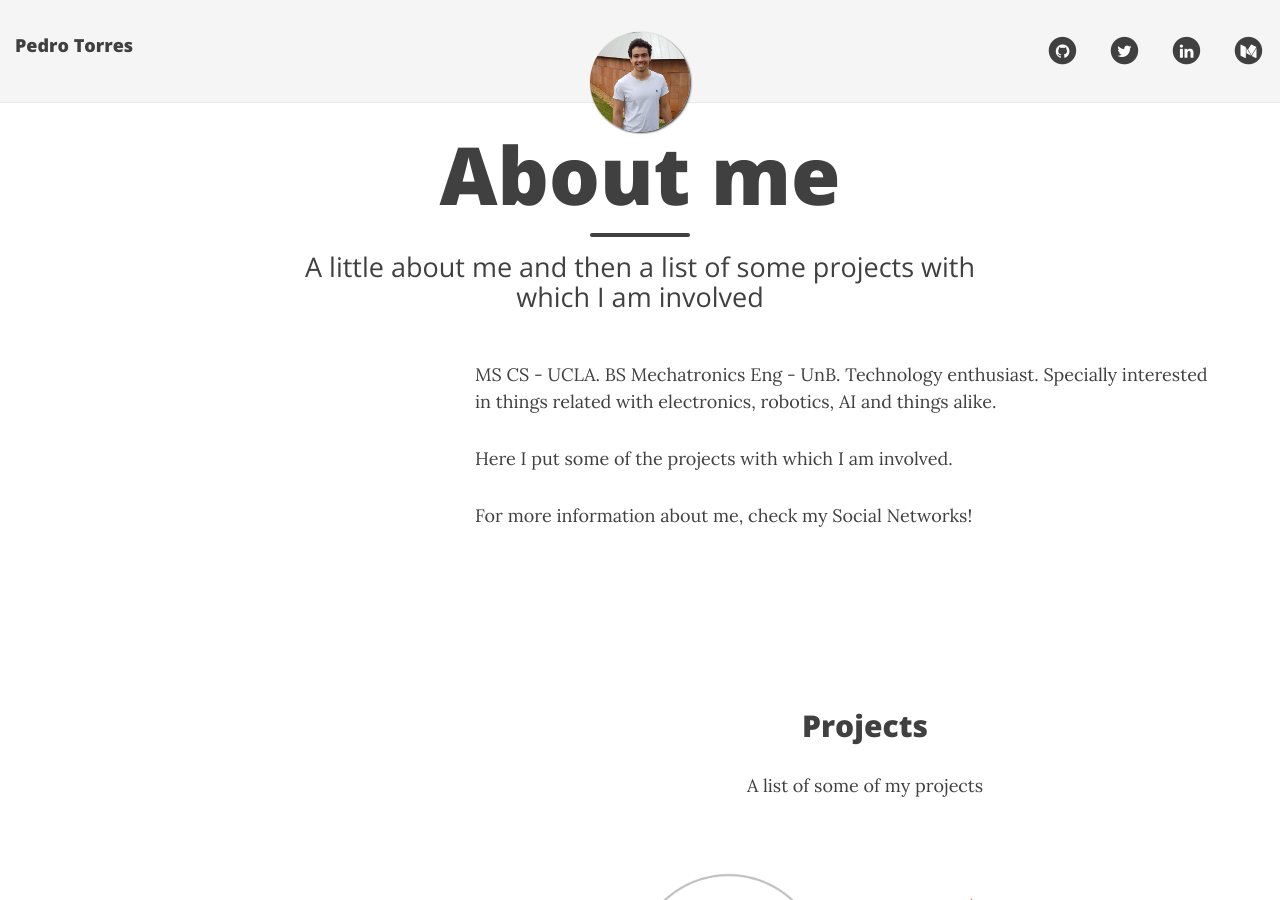
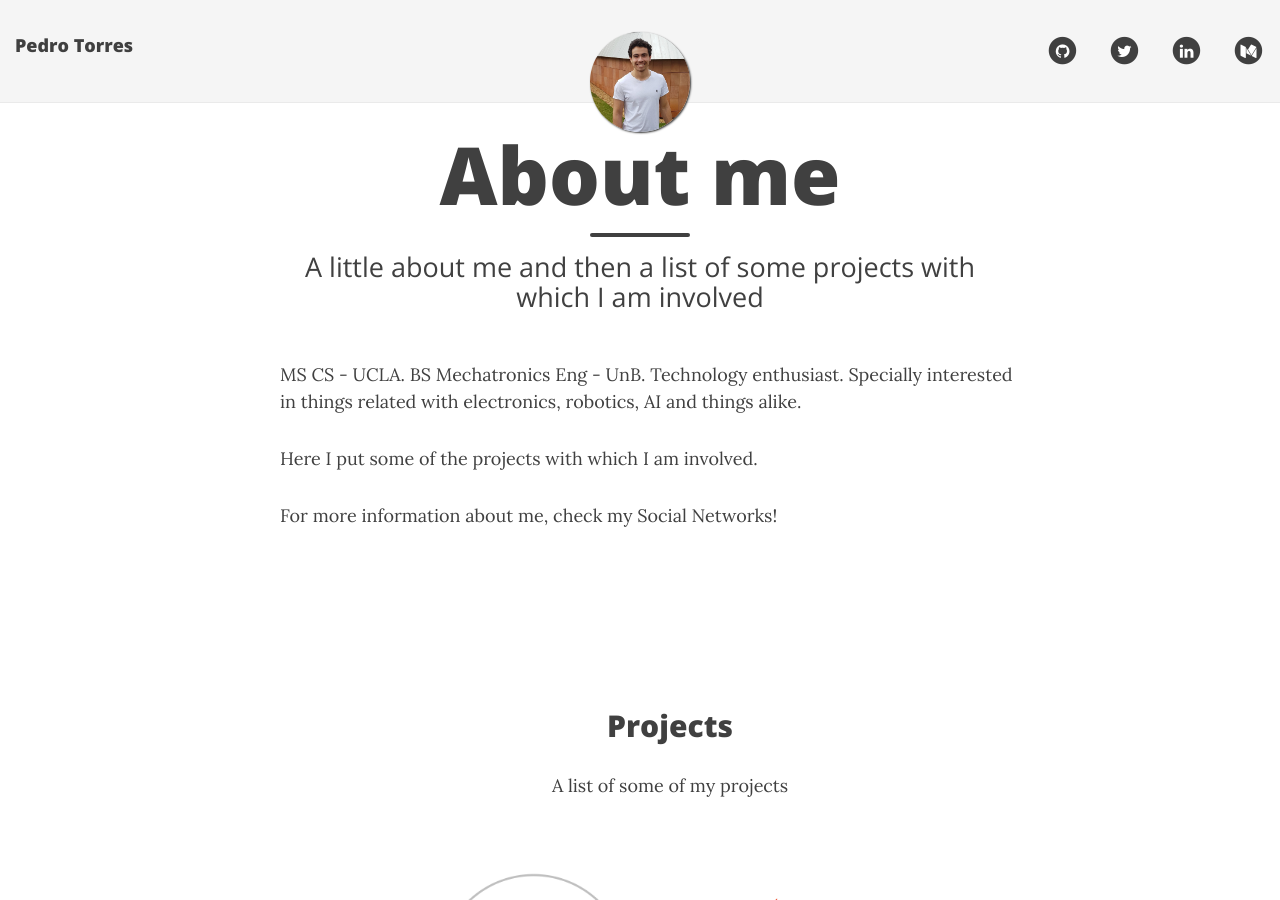
Before and after one commit to pedrohbtp/pedrohbtp.github.io, a Jekyll site: the page built from index.html, in a window 1280 px wide and 900 px high. Built offline with Jekyll 4.4.1, drawn with Linux system fonts in a browser that asks for light colours; nearby versions of some CDN libraries; the list of posts is cut into pages by our own code.

Commit message:
Fixed wrong offset

```diff
--- a/index.html
+++ b/index.html
@@ -7,7 +7,7 @@
 ---
 <div class="container" role="main">
   <div class="row">
-    <div class="col-lg-8 col-lg-offset-2 col-md-10 col-md-offset-1">
+    <div class="col-lg-8 col-lg col-md-10 col-md">
       <p>MS CS - UCLA. BS Mechatronics Eng - UnB. Technology enthusiast. Specially interested in things related with electronics,
         robotics, AI and things alike.</p>
       <p>Here I put some of the projects with which I am involved.</p>
@@ -18,7 +18,7 @@
     <div class="intro-header no-img">
       <div class="container">
         <div class="row">
-          <div class="col-lg-8 col-lg-offset-2 col-md-10 col-md-offset-1">
+          <div class="col-lg-8 col-lg col-md-10 col-md">
             <div class="page-heading">
               <h2>Projects</h2>
               <p>A list of some of my projects</p>
@@ -29,7 +29,7 @@
     </div>
   </header>
   <div class="row">
-    <div class="col-lg-8 col-lg-offset-2 col-md-10 col-md-offset-1">
+    <div class="col-lg-8 col-lg col-md-10 col-md">
       <div class="list-circles">
         <div class="list-circles-item">
           <a href="https://pbandjay.io">
--- a/language-model.html
+++ b/language-model.html
@@ -9,7 +9,7 @@
 
 <div class="container" role="main">
   <div class="row">
-    <div class="col-lg-8 col-lg-offset-2 col-md-10 col-md-offset-1">
+    <div class="col-lg-8 col-lg col-md-10 col-md">
       <div class="main-explain-area jumbotron">
         <h3>Press the button to automatically generate text using our Neural Network!</h3>
         <div id="text-spinner" class="spinner">
```
